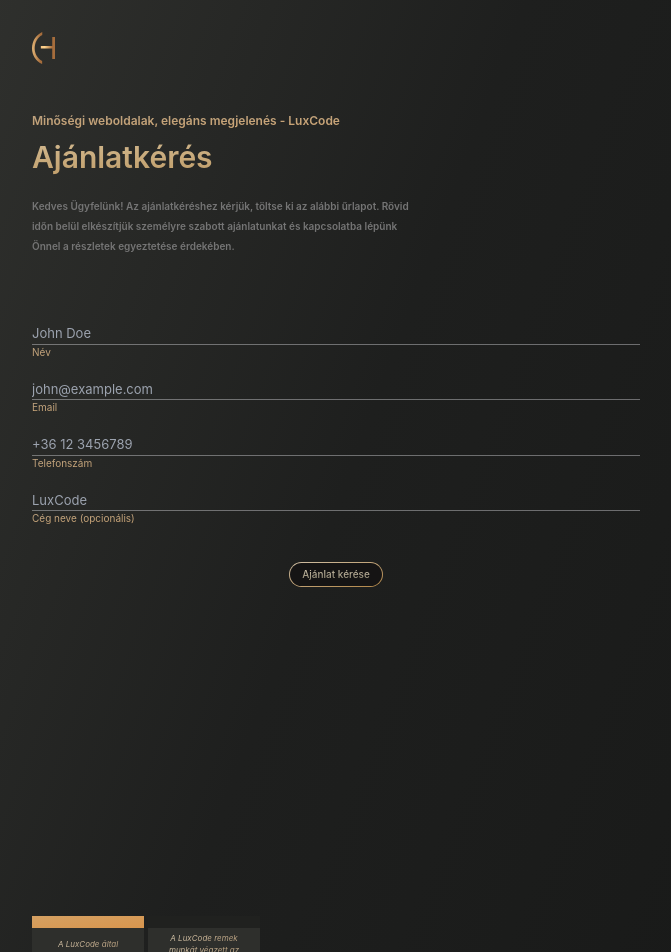
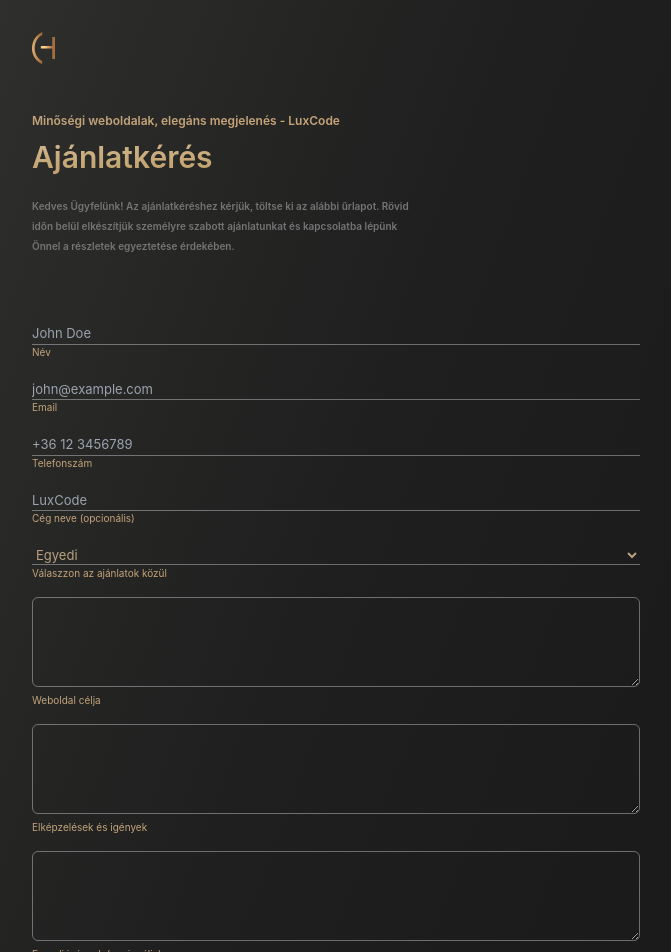
Before and after one commit to Homvi/luxcode, a React (Create React App) app: page /quote in a window 1280 px wide. Shown: the top 952 px of the page, without its empty margins (0-671 px from the left). Built offline with nearby package versions, Linux system fonts and the light colour scheme.

Commit message:
add textareas

```diff
--- a/src/components/Form.jsx
+++ b/src/components/Form.jsx
@@ -30,7 +30,7 @@ const Form = () => {
         />
         <label
           className="block text-[10px] text-transparent thin bg-clip-text bg-gradient-to-br from-[#B8A080] to-[#DEA96B]  mb-2"
-          htmlFor="name"
+          htmlFor="email"
         >
           Email
         </label>
@@ -48,7 +48,7 @@ const Form = () => {
         />
         <label
           className="block text-[10px] text-transparent thin bg-clip-text bg-gradient-to-br from-[#B8A080] to-[#DEA96B]  mb-2"
-          htmlFor="name"
+          htmlFor="tel"
         >
           Telefonszám
         </label>
@@ -65,14 +65,90 @@ const Form = () => {
         />
         <label
           className="block text-[10px] text-transparent thin bg-clip-text bg-gradient-to-br from-[#B8A080] to-[#DEA96B]  mb-2"
-          htmlFor="name"
+          htmlFor="company"
         >
           Cég neve (opcionális)
         </label>
       </div>
       {/* eddig */}
-
-      <button className="w-full flex justify-center" type="submit">
+      {/* Ajánlatok közül select */}
+      <div className="mb-4">
+        <select
+          name="services"
+          id="services"
+          className="w-full  px-0 text-[13px] bold text-[#B8A080]  py-0 border-b border-gray-200/40 bg-transparent thin focus:outline-none focus:border-[#DEA96B]"
+        >
+          <option className=" bg-[#141514]/95 " value="custom">
+            Egyedi
+          </option>
+          <option className=" bg-[#141514]/95 " value="wedding">
+            Esküvői
+          </option>
+          <option className=" bg-[#141514]/95 " value="restaurant">
+            Gasztro
+          </option>
+          <option className=" bg-[#141514]/95 " value="business">
+            Üzleti
+          </option>
+        </select>
+        <label
+          className="block text-[10px] text-transparent thin bg-clip-text bg-gradient-to-br from-[#B8A080] to-[#DEA96B]  mb-2"
+          htmlFor="services"
+        >
+          Válaszzon az ajánlatok közül
+        </label>
+      </div>
+      {/* eddig */}
+      {/* Cél area */}
+      <div className="mb-4">
+        <textarea
+          id="purpose"
+          name="purpose"
+          rows="4"
+          className="w-full text-[13px] px-1 py-1 text-white text-sm border rounded-md border-gray-200/40 bg-transparent thin focus:outline-none focus:border-[#DEA96B]"
+        ></textarea>
+        <label
+          className="block text-[10px] text-transparent thin bg-clip-text bg-gradient-to-br from-[#B8A080] to-[#DEA96B]  mb-2"
+          htmlFor="purpose"
+        >
+          Weboldal célja
+        </label>
+      </div>
+      {/* eddig */}
+      {/* Elképzelések area */}
+      <div className="mb-4">
+        <textarea
+          id="ideas"
+          name="ideas"
+          rows="4"
+          className="w-full text-[13px] px-1 py-1 text-white text-sm border rounded-md border-gray-200/40 bg-transparent thin focus:outline-none focus:border-[#DEA96B]"
+        ></textarea>
+        <label
+          className="block text-[10px] text-transparent thin bg-clip-text bg-gradient-to-br from-[#B8A080] to-[#DEA96B]  mb-2"
+          htmlFor="ideas"
+        >
+         Elképzelések és igények
+        </label>
+      </div>
+      {/* eddig */}
+      {/* Custom ideas area */}
+      <div className="mb-4">
+        <textarea
+          id="custom"
+          name="custom"
+          rows="4"
+          className="w-full text-[13px] px-1 py-1 text-white text-sm border rounded-md border-gray-200/40 bg-transparent thin focus:outline-none focus:border-[#DEA96B]"
+        ></textarea>
+        <label
+          className="block text-[10px] text-transparent thin bg-clip-text bg-gradient-to-br from-[#B8A080] to-[#DEA96B]  mb-2"
+          htmlFor="custom"
+        >
+         Egyedi igények (opcionális)
+        </label>
+      </div>
+      {/* eddig */}
+      <div className="w-full flex justify-center">
+        <button type="submit">
           <div className="flex justify-center items-center w-full mt-5">
             <div className="fit p-[1px] bg-slate-50 w-fit  rounded-full bg-gradient-to-br from-[#CFBEA4]  to-[#b28647] hover:cursor-pointer transition-all  hover:from-orange-300 hover:shadow-xl">
               <div className="px-3 py-1 rounded-full bg-[#151414] w-fit ">
@@ -83,6 +159,7 @@ const Form = () => {
             </div>
           </div>
         </button>
+      </div>
     </form>
   );
 };
```
Lines whose indentation alone changed are shown as unchanged.
